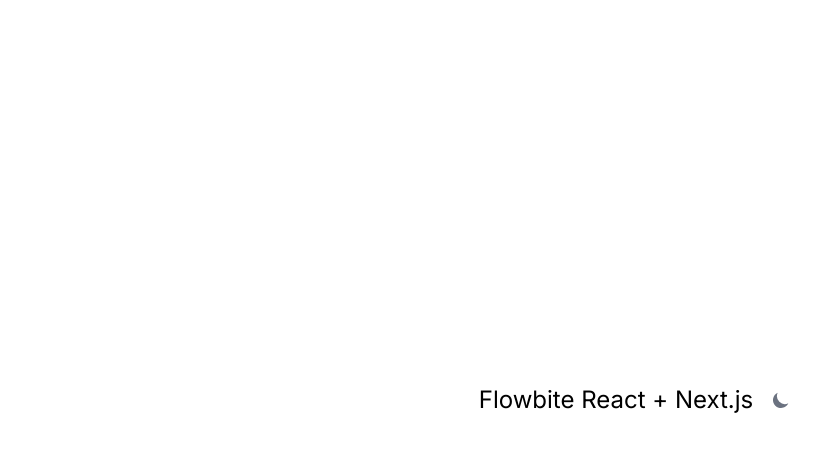
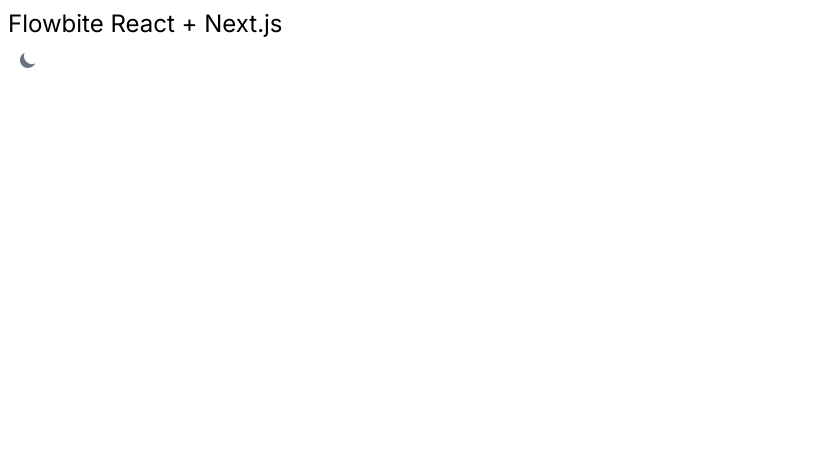
Before and after one commit to carlosquesada24/simple-reservations-mvp, a Next.js app: page / in a window 1280 px wide. Shown: the top 452 px of the page, without its empty margins (0-840 px from the left). Built offline with nearby package versions, Linux system fonts and the light colour scheme.

Commit message:
Layout initial for develop styles added

```diff
--- a/app/layout.tsx
+++ b/app/layout.tsx
@@ -20,7 +20,9 @@ export default function RootLayout({
       <head>
         <ThemeModeScript />
       </head>
-      <body className={inter.className}>{children}</body>
+      <body className={`${inter.className} p-2 dark:bg-gray-800`}>
+        {children}
+      </body>
     </html>
   );
 }
--- a/app/page.tsx
+++ b/app/page.tsx
@@ -2,7 +2,7 @@ import { DarkThemeToggle } from "flowbite-react";
 
 export default function Home() {
   return (
-    <main className="flex min-h-screen items-center justify-center gap-2 dark:bg-gray-800">
+    <main className="">
       <h1 className="text-2xl dark:text-white">Flowbite React + Next.js</h1>
       <DarkThemeToggle />
     </main>
```
